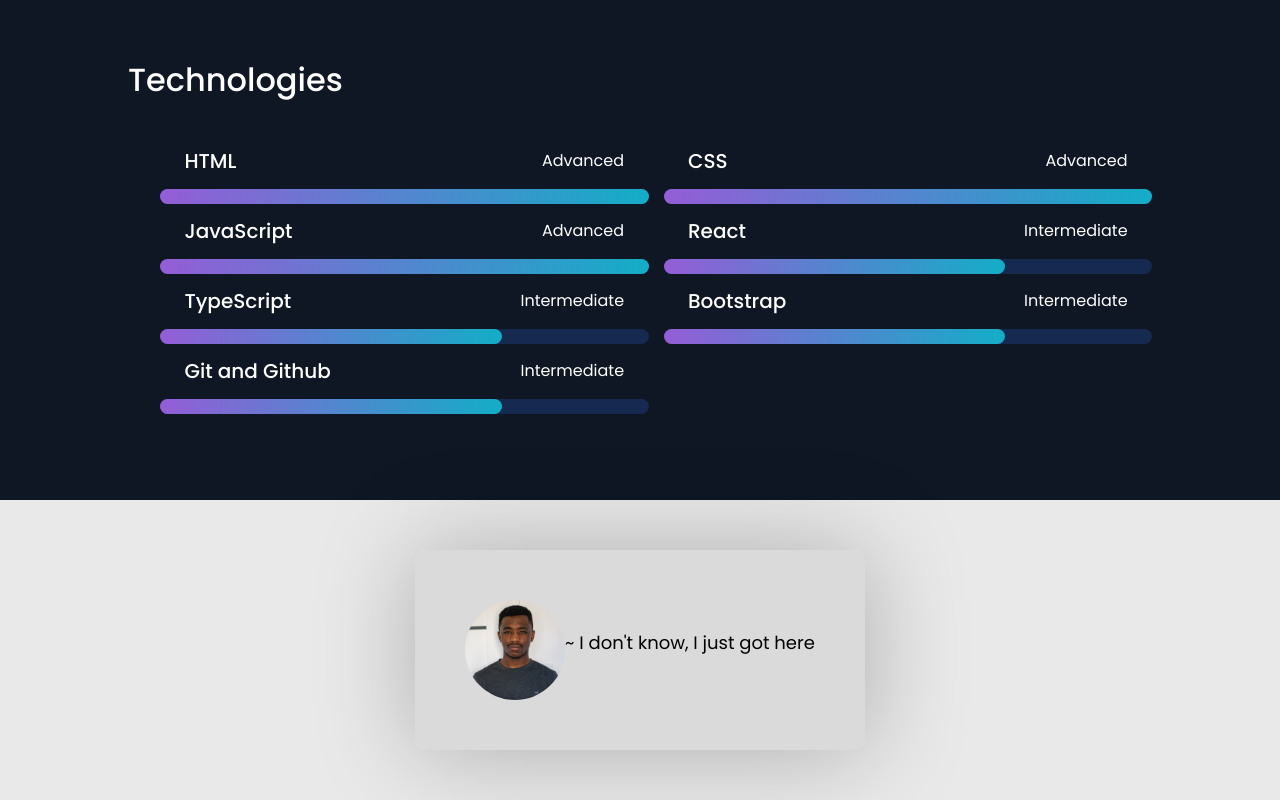
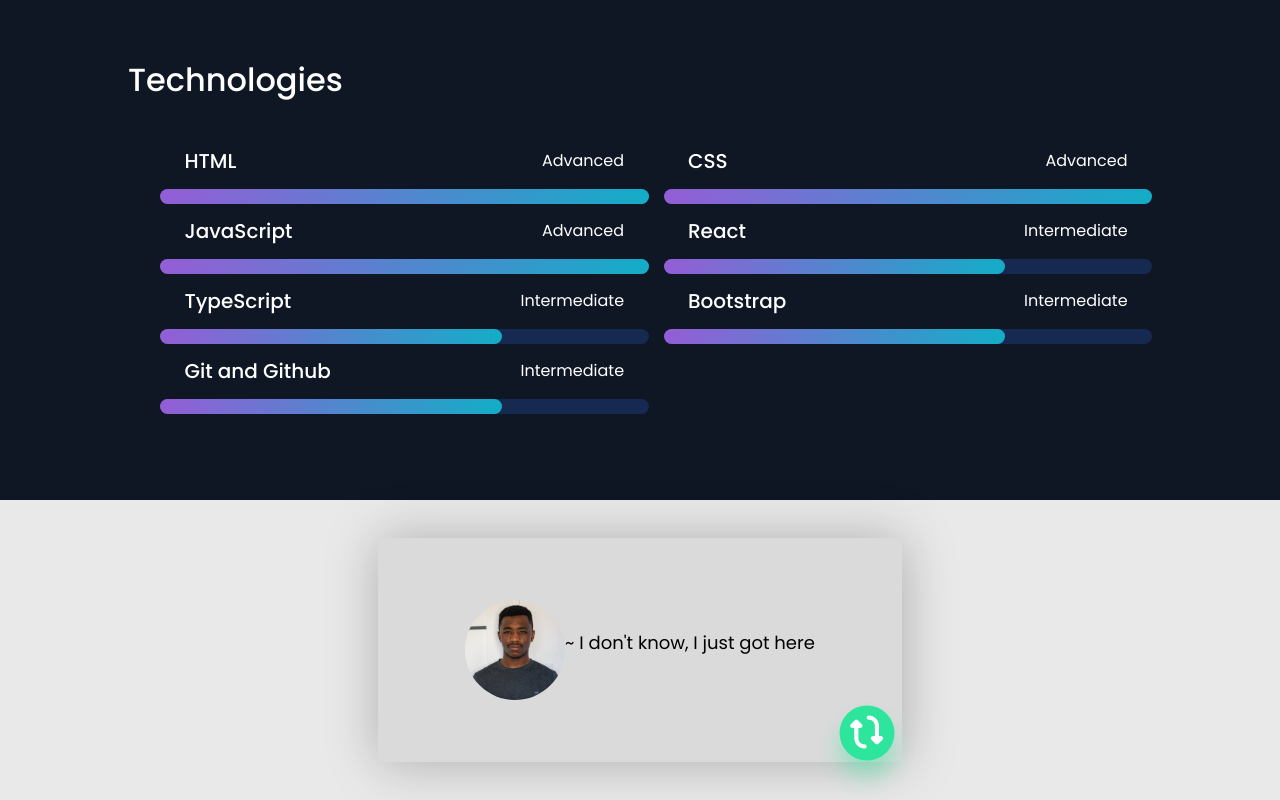
Before and after one commit to WebsterManyanga/Portfolio-Page, a React (Create React App) app in the folder react-app/: page / in a window 1280 px wide. Shown: the part 2139-2939 px from the top of the page. Built offline with nearby package versions, Linux system fonts and the light colour scheme; some icons are missing.

Commit message:
added flip card

```diff
--- a/react-app/src/components/App/App.tsx
+++ b/react-app/src/components/App/App.tsx
@@ -1,13 +1,16 @@
-import React from 'react';
 import './App.css';
 import Header from '../Header';
 import Main from '../Main';
 import Footer from '../Footer';
+import {useState} from 'react';
 
 function App() {
+
+  const [flip, setFlip] = useState(false);
+
   return (
     <>
-      <Header />
+      <Header cardFlip={setFlip}/>
       <Main />
       <Footer />
     </>
--- a/react-app/src/components/Footer/Footer.css
+++ b/react-app/src/components/Footer/Footer.css
@@ -11,13 +11,43 @@
   gap: 30px;
 }
 
+.profile-container {
+  position: relative;
+  box-shadow: 1px 1px 50px #00000042;
+  padding: 12px;
+  background-color: #d1d1d198;
+}
+
 .profile {
-  background-color: #d1d1d198;
+  position: relative;
   border-radius: 10px;
+  transform-style: preserve-3d;
+  perspective: 1000px;
+  transition: transform 1s;
+  width: 300px;
+  height: 120px ;
+
+}
+
+@media screen and (min-width: 768px) {
+  .profile {
+    width: 500px;
+    height: 200px;
+  }
+}
+
+.flipCard  {
+  transform: rotateY(180deg);
+}
+
+.profile__front, .profile__back {
+  position:absolute;
+  width: 100%;
+  height: 100%;
   display: flex;
+  justify-content: center;
   align-items: center;
-  padding: 50px;
-  box-shadow: 1px 1px 100px #00000042;
+  backface-visibility: hidden;
 }
 
 #about-me img{
@@ -25,8 +55,42 @@
   border-radius: 50%;
 }
 
+.profile__back {
+  transform: rotateY(180deg);
+}
+
 @media screen and (max-width: 768px) {
   #about-me {
     font-size: 13px;
   }
 }
+
+.flip-card-btn {
+  position: absolute;
+  right: 2%;
+  bottom: 2%;
+  font-size: 30px;
+  border-radius: 50%;
+  width: 50px;
+  height: 50px;
+  background-color: rgb(55, 255, 55);
+  border: none;
+  color: #ffffff;
+  background-color: #2EE59D;
+  box-shadow: 0px 15px 20px rgba(46, 229, 157, 0.4);
+  animation: button-bounce 1.2s ease-in-out infinite alternate;
+
+}
+
+.flip-card-btn:hover {
+  background-color: #1ff59f;
+}
+@keyframes button-bounce {
+  from {
+    transform: scale(1);
+  }
+
+  to {
+    transform: scale(1.1);
+  }
+}
--- a/react-app/src/components/Footer/Footer.tsx
+++ b/react-app/src/components/Footer/Footer.tsx
@@ -1,16 +1,35 @@
 import './Footer.css';
 import DisplayPhoto from '../../images/displayPhoto.jpg'
+import { useState } from 'react';
 
 export default function Footer() {
+  const [flipCard, setFlipCard] = useState('');
+
+  function cardFlipper() {
+    if (flipCard) {
+      setFlipCard('');
+    } else {
+      setFlipCard('flipCard')
+    }
+  }
+
   return (
     <footer id="about-me">
-    <div className="profile">
+      <div className="profile-container">
+        <div className={`profile ${flipCard}`}>
+          <div className='profile__front'>
             <img
               src={DisplayPhoto}
               alt="display photo"
             />
             <p>~ I don't know, I just got here </p>
           </div>
+          <div className='profile__back'>
+            <p>webster.zw@gmail.com</p>
+          </div>
+        </div>
+        <button className='flip-card-btn' onClick={() => cardFlipper()}><i className="fa-solid fa-repeat fa-rotate-270"></i></button>
+      </div>
     </footer>
 
   )
--- a/react-app/src/components/Header/Header.tsx
+++ b/react-app/src/components/Header/Header.tsx
@@ -1,7 +1,11 @@
 import './Header.css';
 import { useState } from 'react';
 
-export default function Header () {
+interface Props {
+  cardFlip: any
+}
+
+export default function Header ({cardFlip}: Props) {
   const [menuIcon, setMenuIcon] = useState('fa-house');
 
   return (
```
Lines whose indentation alone changed are shown as unchanged.
